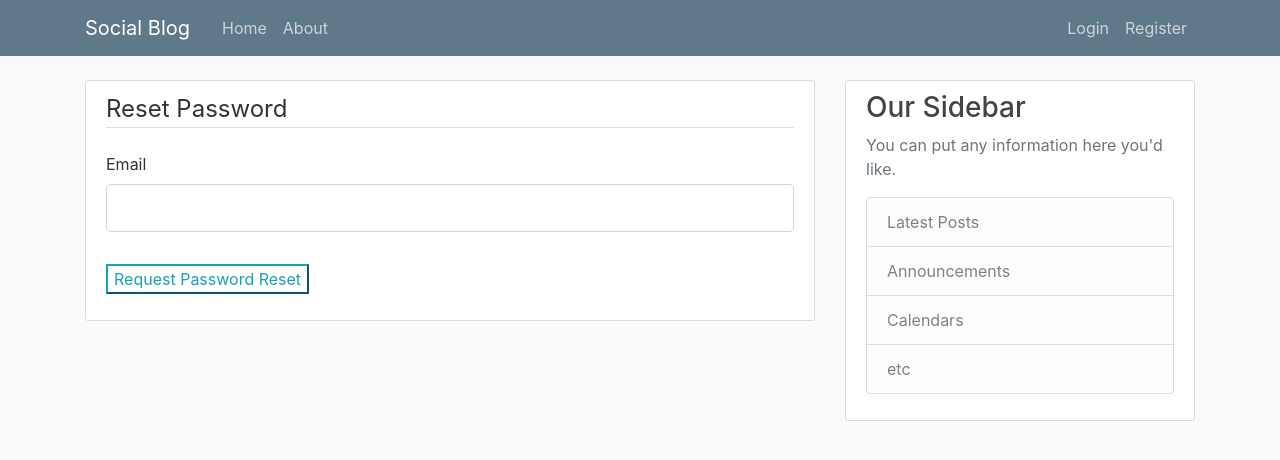
After one commit to haroonwaqar/Social-Blog-App, a Flask app: page /reset_password in a window 1280 px wide. The commit adds this page. Shown: the top 460 px of the page. Run offline with Flask 3, Linux system fonts and the light colour scheme; some libraries are stand-ins or nearby versions.

Commit message:
Added email  verification

```diff
--- a/social_blog/forms.py
+++ b/social_blog/forms.py
@@ -58,3 +58,18 @@ class PostForm(FlaskForm):
     content = TextAreaField('Content', validators=[DataRequired()])
 
     submit = SubmitField('Post')
+
+class RequestResetForm(FlaskForm):
+    email = StringField('Email', validators=[DataRequired(), Email()])
+    submit = SubmitField('Request Password Reset')
+
+    def validate_username(self, username):
+
+        user = User.query.filter_by(username = username.data).first()
+        if user is None:
+            raise ValidationError('There is no account for this email. You must register first.')
+
+class ResetPasswordForm(FlaskForm):
+    password = PasswordField('Password', validators=[DataRequired()])
+    confirm_password = PasswordField('Confirm Password', validators=[DataRequired(), EqualTo('password')])
+    submit = SubmitField('Reset Password')
--- a/social_blog/routes.py
+++ b/social_blog/routes.py
@@ -2,10 +2,11 @@ import os
 import secrets
 from PIL import Image
 from flask import render_template, url_for, flash, redirect, request, abort
-from social_blog import app, db, bcrypt
+from social_blog import app, db, bcrypt, mail
 from social_blog.models import User, Post
-from social_blog.forms import RegistrationForm, LoginForm, UpdateAccountForm, PostForm
+from social_blog.forms import RegistrationForm, LoginForm, UpdateAccountForm, PostForm, RequestResetForm, ResetPasswordForm
 from flask_login import login_user, current_user, logout_user, login_required
+from flask_mail import Message
 
 
 @app.route('/')
@@ -144,3 +145,50 @@ def user_posts(username):
         .order_by(Post.date_posted.desc())\
         .paginate(page=page, per_page=4)
     return render_template('user_post.html', posts = posts, user=user)
+
+def send_reset_email(user):
+    token = user.get_reset_token()
+    msg = Message('Password Reset Request',
+                  sender='noreply@demo.com',
+                  recipients=[user.email])
+    msg.body = f'''To reset your password, visit the following link:
+{url_for('reset_token', token=token, _external=True)}
+
+If you did not make this request then simply ignore this email and no changes will be made.
+'''
+    mail.send(msg)
+
+@app.route('/reset_password', methods = ['GET', 'POST'])
+def reset_request():
+    if current_user.is_authenticated:
+        return redirect(url_for('home'))
+    form = RequestResetForm()
+    if form.validate_on_submit():
+        user = User.query.filter_by(email=form.email.data).first()
+        if user:
+            send_reset_email(user)
+            flash('An email has been sent with instructions to reset your password.', 'info')
+            return redirect(url_for('login'))
+        else:
+            flash('No account found with that email.', 'warning')
+            return redirect(url_for('reset_request'))
+
+    return render_template('reset_request.html', title='Reset Password', form=form)
+
+@app.route('/reset_password/<token>', methods = ['GET', 'POST'])
+def reset_token(token):
+    if current_user.is_authenticated:
+        return redirect(url_for('home'))
+    user = User.verify_reset_token(token)
+    if user is None:
+        flash('That is an invalid or expired token', 'warning')
+        return redirect(url_for('reset_request'))
+    form = ResetPasswordForm()
+    if form.validate_on_submit():
+        hashed_password = bcrypt.generate_password_hash(form.password.data).decode('utf-8')
+        user.password = hashed_password
+        db.session.commit()
+
+        flash('Your passsword has been updated! You can now login', 'success')
+        return redirect(url_for('login'))
+    return render_template('reset_token.html', title='Reset Password', form=form)
--- a/social_blog/templates/login.html
+++ b/social_blog/templates/login.html
@@ -44,7 +44,7 @@
                 {{ form.submit(class="btn-outline-info") }}
             </div>
             <small class="text-muted ml-2">
-                <a href="#">Forgot Password?</a>
+                <a href="{{ url_for('reset_request' )}}">Forgot Password?</a>
             </small>
         </form>
     </div>
--- /dev/null
+++ b/social_blog/templates/reset_request.html
@@ -0,0 +1,32 @@
+{% extends "layout.html" %}
+
+{% block content %}
+    <div class="content-section">
+        <form method="POST" action="">
+            {{ form.hidden_tag() }}
+            <fieldset class="form-group">
+                <legend class="border-bottom mb-4"> Reset Password</legend>
+
+                <div class="form-group">
+                    {{ form.email.label(class="form-control-label") }}
+                    {% if form.email.errors %}
+                        {{ form.email(class="form-control form-control-lg is-invalid") }}
+                        <div class="invalid-feedback">
+                            {% for error in form.email.errors %}
+                                <span>{{ error }}</span>
+                            {% endfor %}
+                        </div>
+                    {% else %}
+                        {{ form.email(class="form-control form-control-lg") }}
+                    {% endif %}
+                </div>
+
+            </fieldset>
+
+            <div class="form-group">
+                {{ form.submit(class="btn-outline-info") }}
+            </div>
+        </form>
+    </div>
+
+{% endblock content %}
```
Also changed, not shown: social_blog/__init__.py (+8 -0 lines), social_blog/models.py (+18 -1 lines), social_blog/templates/reset_token.html (added, +45 -0 lines), instance/site.db.
